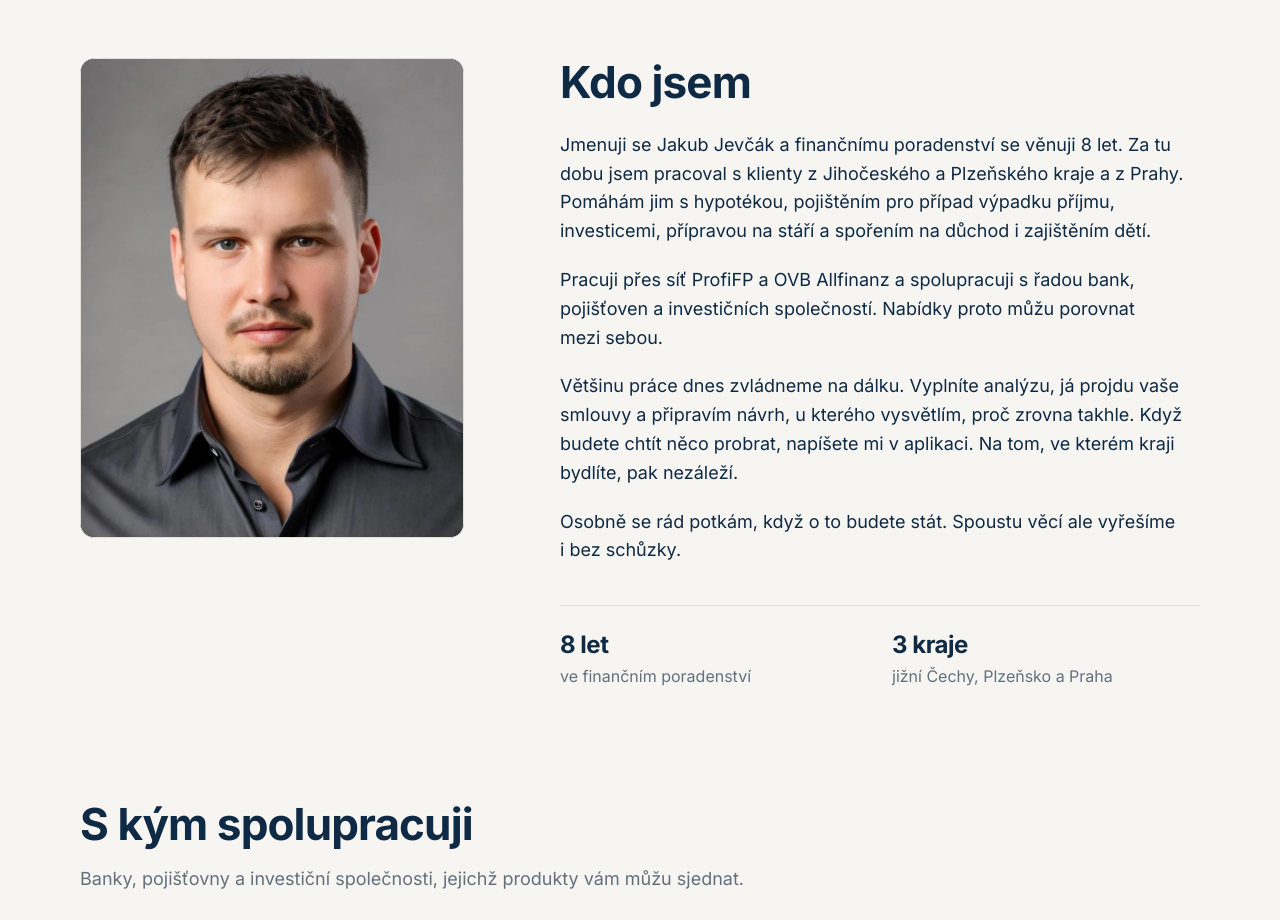
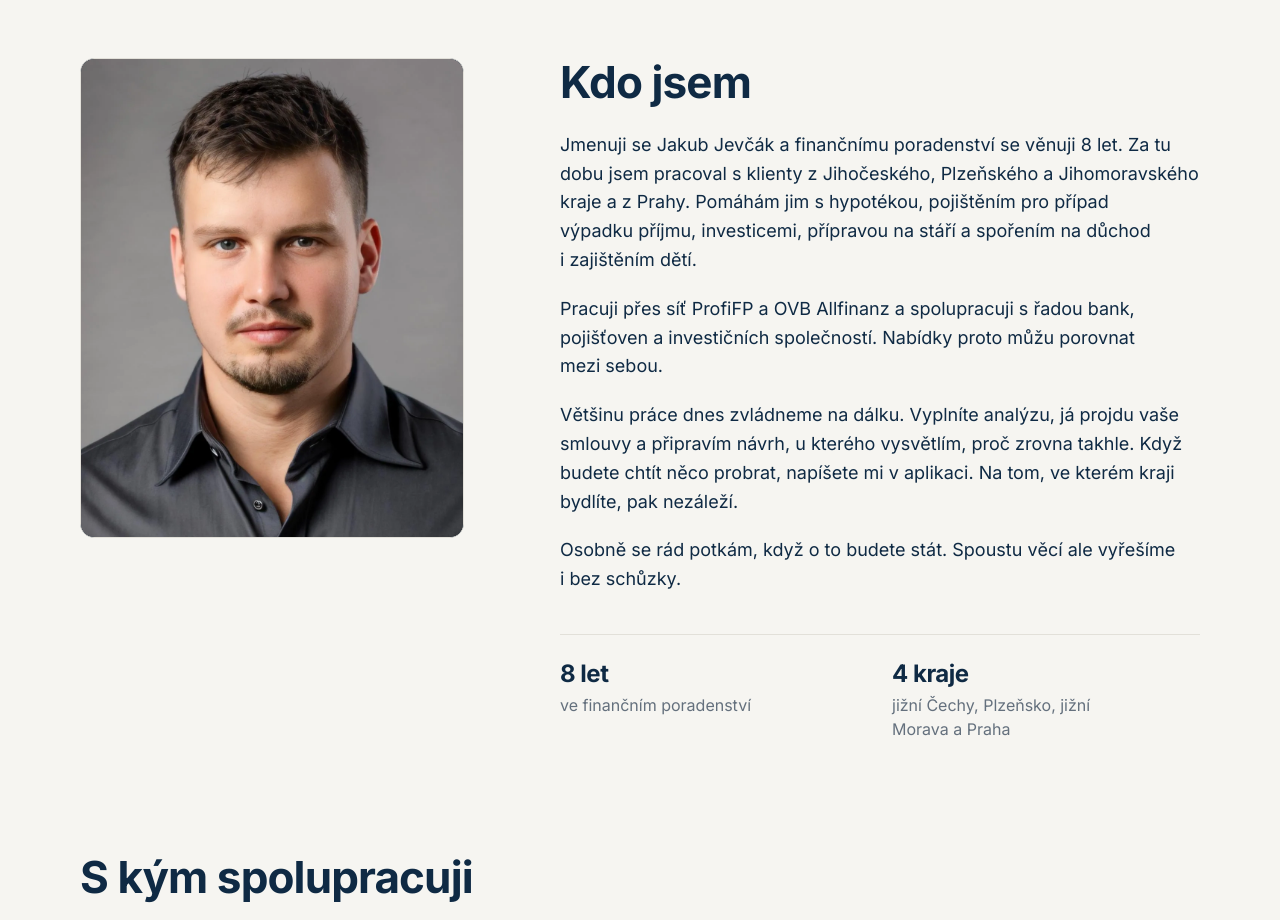
Before and after one commit to jevcakflowmake-dev/poradce-do-kapsy, a Next.js app: page / in a window 1280 px wide. Shown: the part 1600-2520 px from the top of the page. Built offline with nearby package versions, Linux system fonts and the light colour scheme; no server answers.

Commit message:
copy(úvod): Kdo jsem – doplněný Jihomoravský kraj
V textu i v řádku s fakty (4 kraje).

Co-Authored-By: Claude Opus 5.5 <noreply@anthropic.com>

```diff
--- a/components/landing/AboutSection.tsx
+++ b/components/landing/AboutSection.tsx
@@ -11,8 +11,9 @@ function dnes() {
  * Kdo za tím stojí. Fotka vlevo, text vpravo, v první osobě.
  *
  * Text stojí na tom, co o sobě napsal Jakub (14. 10. 2026): poradenství
- * 9 let, klienti z Jihočeského a Plzeňského kraje a z Prahy. Kraje jsou
- * v textu i v řádku s fakty – když se změní, mění se na obou místech.
+ * 9 let, klienti z Jihočeského, Plzeňského a Jihomoravského kraje a z Prahy
+ * (Jihomoravský doplnil týž den). Kraje jsou v textu i v řádku s fakty –
+ * když se změní, mění se na obou místech.
  *
  * Číslo registrace u ČNB doplň v `lib/poradce.ts`; dokud tam není, blok
  * o registraci se skryje.
@@ -52,8 +53,8 @@ export default function AboutSection() {
             <div className="mt-6 space-y-5 text-lead text-navy max-w-2xl text-pretty">
               <p>
                 Jmenuji se {PORADCE.jmeno} a&nbsp;finančnímu poradenství se věnuji {delkaPraxe}.
-                Za tu dobu jsem pracoval s&nbsp;klienty z&nbsp;Jihočeského a&nbsp;Plzeňského kraje
-                a&nbsp;z&nbsp;Prahy. Pomáhám jim s&nbsp;hypotékou, pojištěním pro případ výpadku příjmu,
+                Za tu dobu jsem pracoval s&nbsp;klienty z&nbsp;Jihočeského, Plzeňského
+                a&nbsp;Jihomoravského kraje a&nbsp;z&nbsp;Prahy. Pomáhám jim s&nbsp;hypotékou, pojištěním pro případ výpadku příjmu,
                 investicemi, přípravou na stáří a&nbsp;spořením na důchod i&nbsp;zajištěním dětí.
               </p>
               <p>
@@ -77,8 +78,8 @@ export default function AboutSection() {
                 <dd className="order-1 font-display text-h3 text-navy">{delkaPraxe}</dd>
               </div>
               <div className="flex flex-col">
-                <dt className="order-2 mt-1 text-base text-slate text-pretty">jižní Čechy, Plzeňsko a&nbsp;Praha</dt>
-                <dd className="order-1 font-display text-h3 text-navy">3 kraje</dd>
+                <dt className="order-2 mt-1 text-base text-slate text-pretty">jižní Čechy, Plzeňsko, jižní Morava a&nbsp;Praha</dt>
+                <dd className="order-1 font-display text-h3 text-navy">4 kraje</dd>
               </div>
             </dl>
 
```
